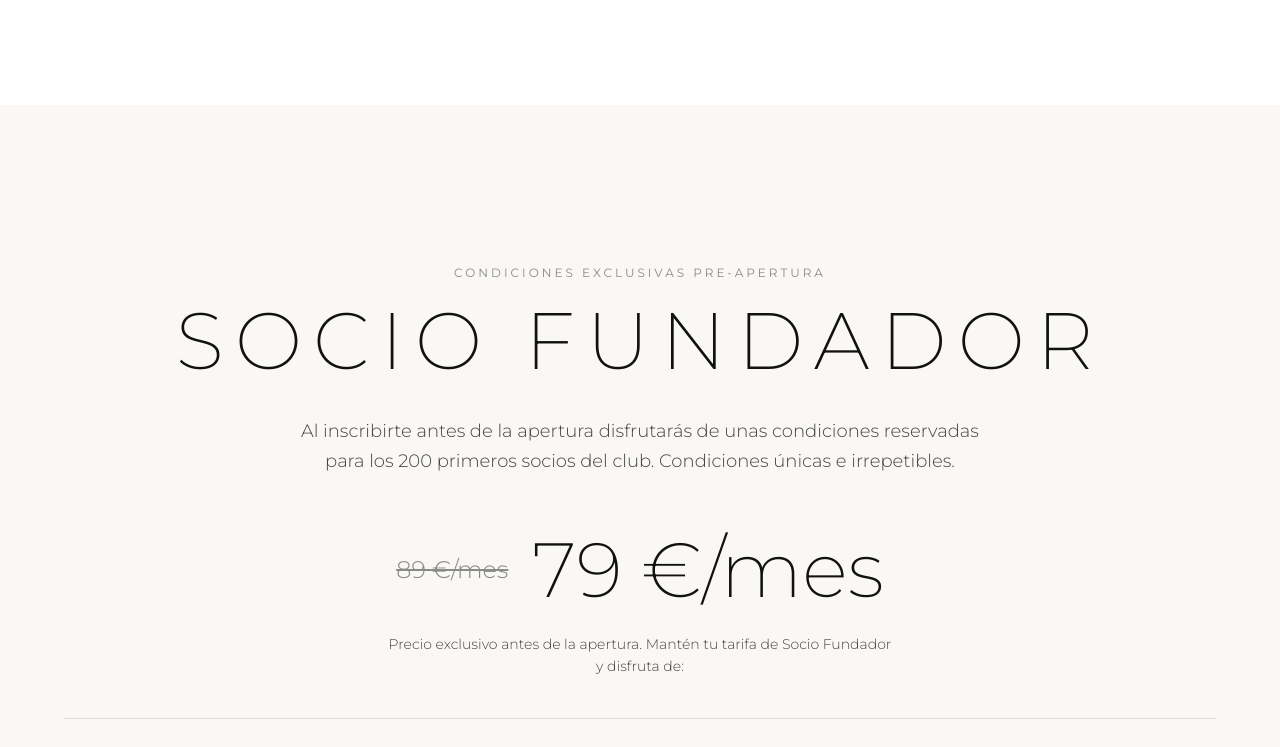
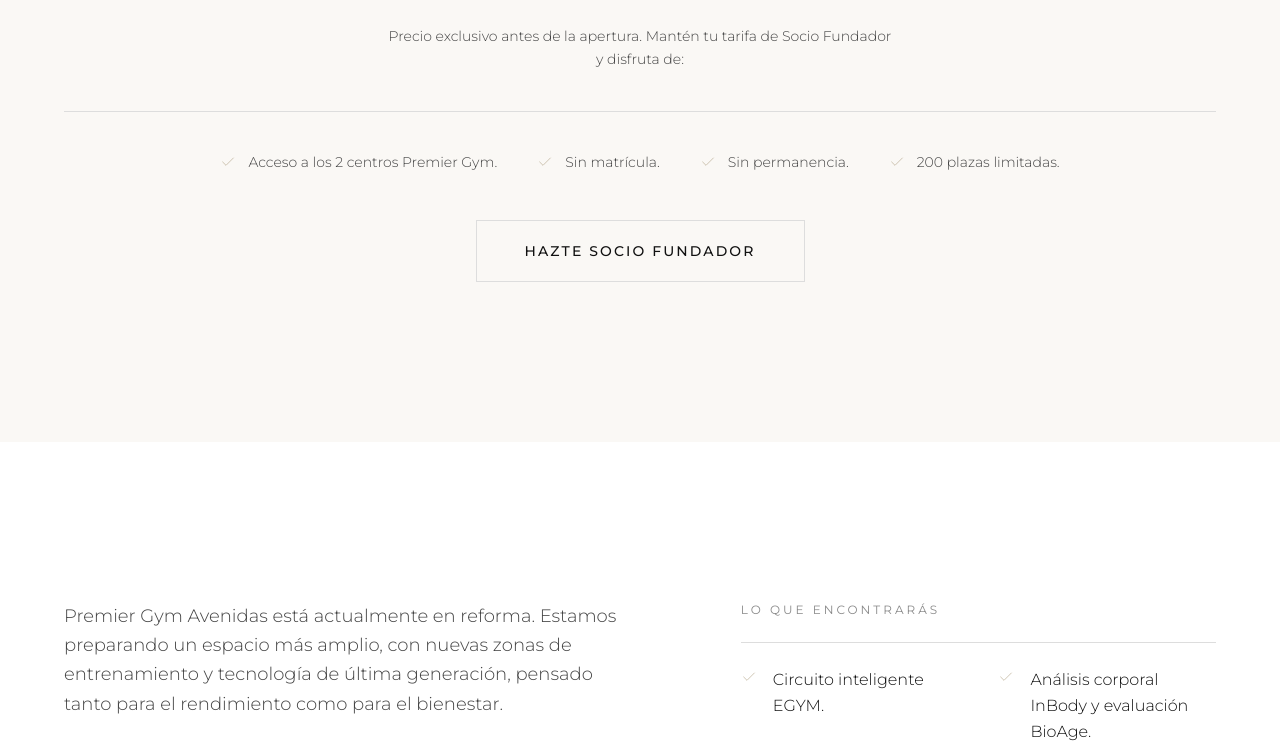
Before and after one commit to gonzalokite-dev/premier, a Next.js app: page /clubes/avenidas in a window 1280 px wide. Shown: the part 1142-1889 px from the top of the page. Built offline with nearby package versions, Linux system fonts and the light colour scheme.

Commit message:
Move Socio Fundador section right after the hero on Avenidas landing

```diff
--- a/components/sections/ClubRenovationLanding.tsx
+++ b/components/sections/ClubRenovationLanding.tsx
@@ -56,6 +56,9 @@
         </Container>
       </div>
 
+      {/* Socio Fundador */}
+      <FounderOffer offer={renovation.founder} ctaHref={SIGNUP_URL_AVENIDAS} />
+
       {/* Descripción + teaser */}
       <Section tone="white">
         <Container className="grid gap-16 lg:grid-cols-[1.1fr_0.9fr] lg:gap-24">
@@ -76,9 +79,6 @@
           </FadeIn>
         </Container>
       </Section>
-
-      {/* Socio Fundador */}
-      <FounderOffer offer={renovation.founder} ctaHref={SIGNUP_URL_AVENIDAS} />
 
       {/* Mientras tanto */}
       <Section tone="black" className="py-20 md:py-28">
```
